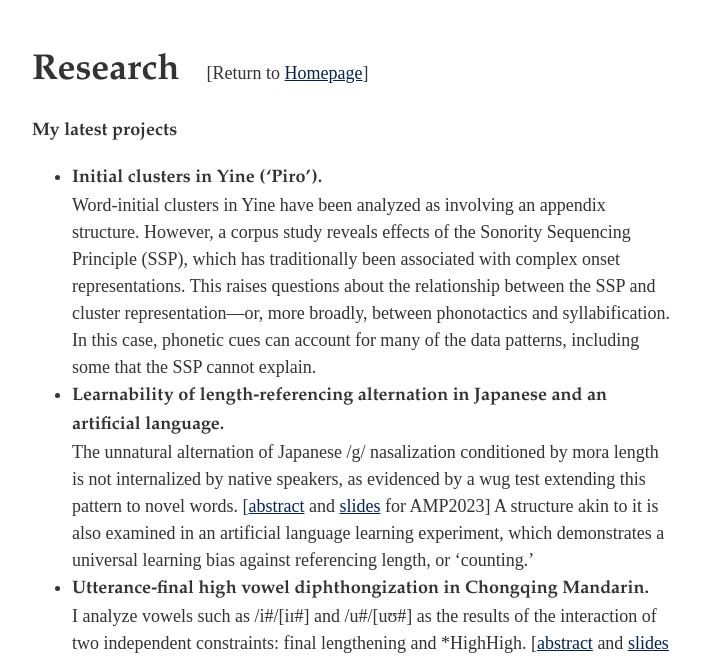
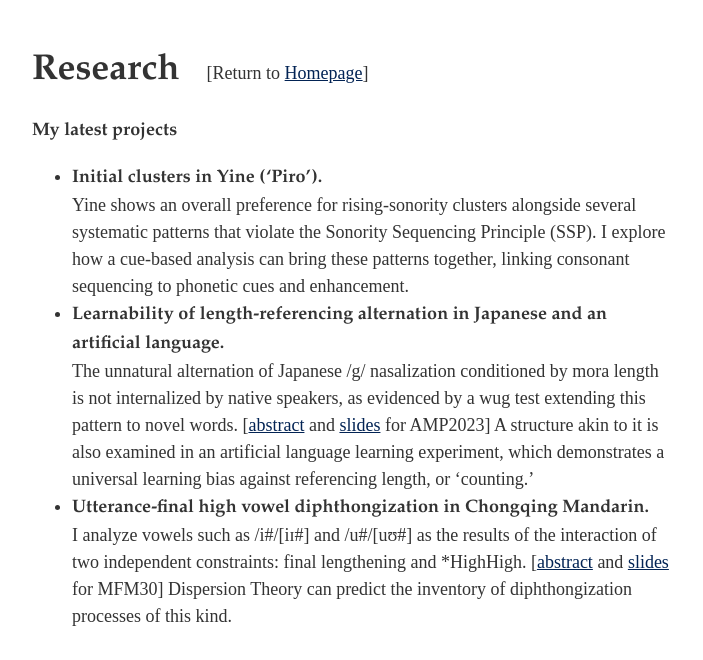
Before and after one commit to HailangJiang/hailangjiang.github.io, a plain HTML site: page research.html in a window 1280 px wide. Shown: the top 660 px of the page, without its empty margins (288-991 px from the left). Drawn offline with Linux system fonts and the light colour scheme; a web font is replaced by a local one.

Commit message:
Update research.html

```diff
--- a/research.html
+++ b/research.html
@@ -35,7 +35,7 @@
 
 <p><b>My latest projects</b>
 <ul>
-  <li> <b>Initial clusters in Yine (‘Piro’).</b><br>Word-initial clusters in Yine have been analyzed as involving an appendix structure. However, a corpus study reveals effects of the Sonority Sequencing Principle (SSP), which has traditionally been associated with complex onset representations. This raises questions about the relationship between the SSP and cluster representation—or, more broadly, between phonotactics and syllabification. In this case, phonetic cues can account for many of the data patterns, including some that the SSP cannot explain.
+  <li> <b>Initial clusters in Yine (‘Piro’).</b><br>Yine shows an overall preference for rising-sonority clusters alongside several systematic patterns that violate the Sonority Sequencing Principle (SSP). I explore how a cue-based analysis can bring these patterns together, linking consonant sequencing to phonetic cues and enhancement.
   <li> <b>Learnability of length-referencing alternation in Japanese and an artificial language.</b><br>The unnatural alternation of Japanese /g/ nasalization conditioned by mora length is not internalized by native speakers, as evidenced by a wug test extending this pattern to novel words. [<a href="file/amp2023a.pdf">abstract</a> and <a href="file/amp2023s.pdf">slides</a> for AMP2023] A structure akin to it is also examined in an artificial language learning experiment, which demonstrates a universal learning bias against referencing length, or ‘counting.’
   <li> <b>Utterance-final high vowel diphthongization in Chongqing Mandarin.</b><br>I analyze vowels such as /i#/[iɪ#] and /u#/[uʊ#] as the results of the interaction of two independent constraints: final lengthening and *HighHigh. [<a href="file/mfm30a.pdf">abstract</a> and <a href="file/mfm30s.pdf">slides</a> for MFM30] Dispersion Theory can predict the inventory of diphthongization processes of this kind.</li>
 </ul>
```
